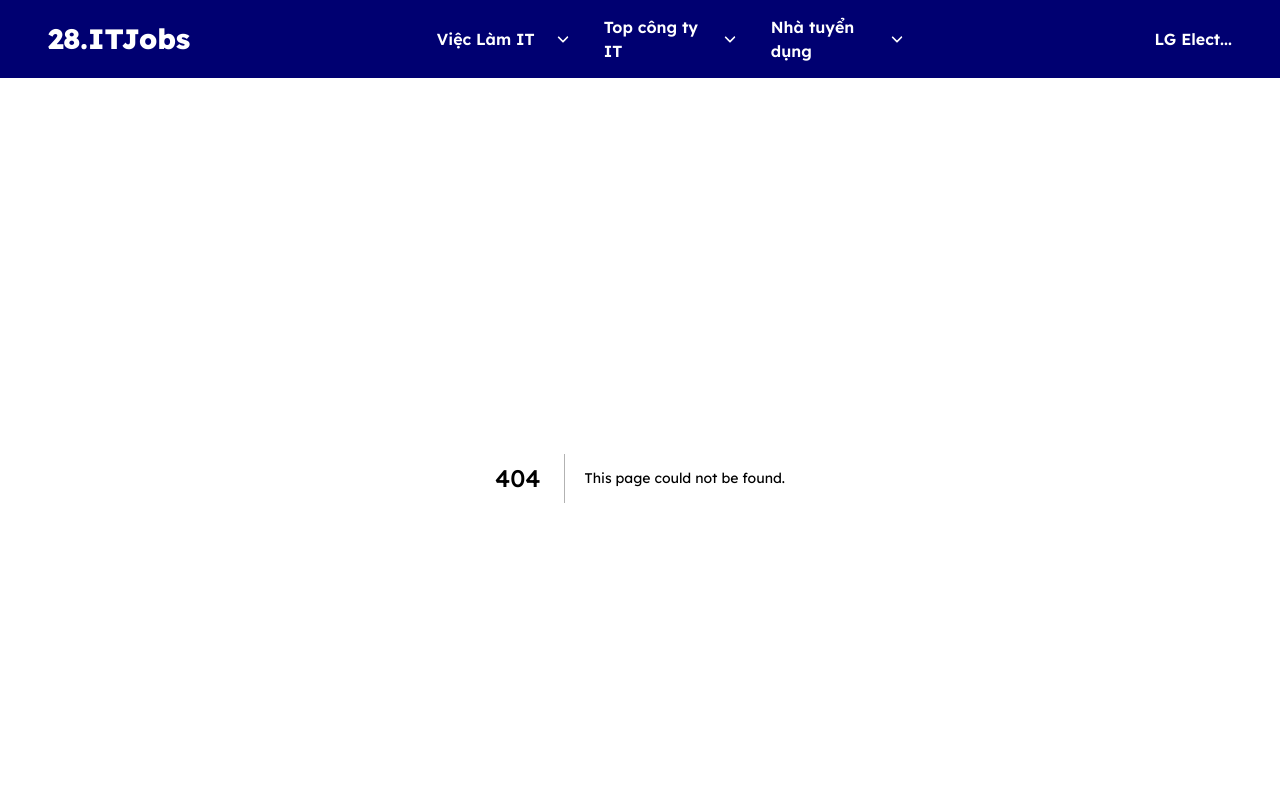
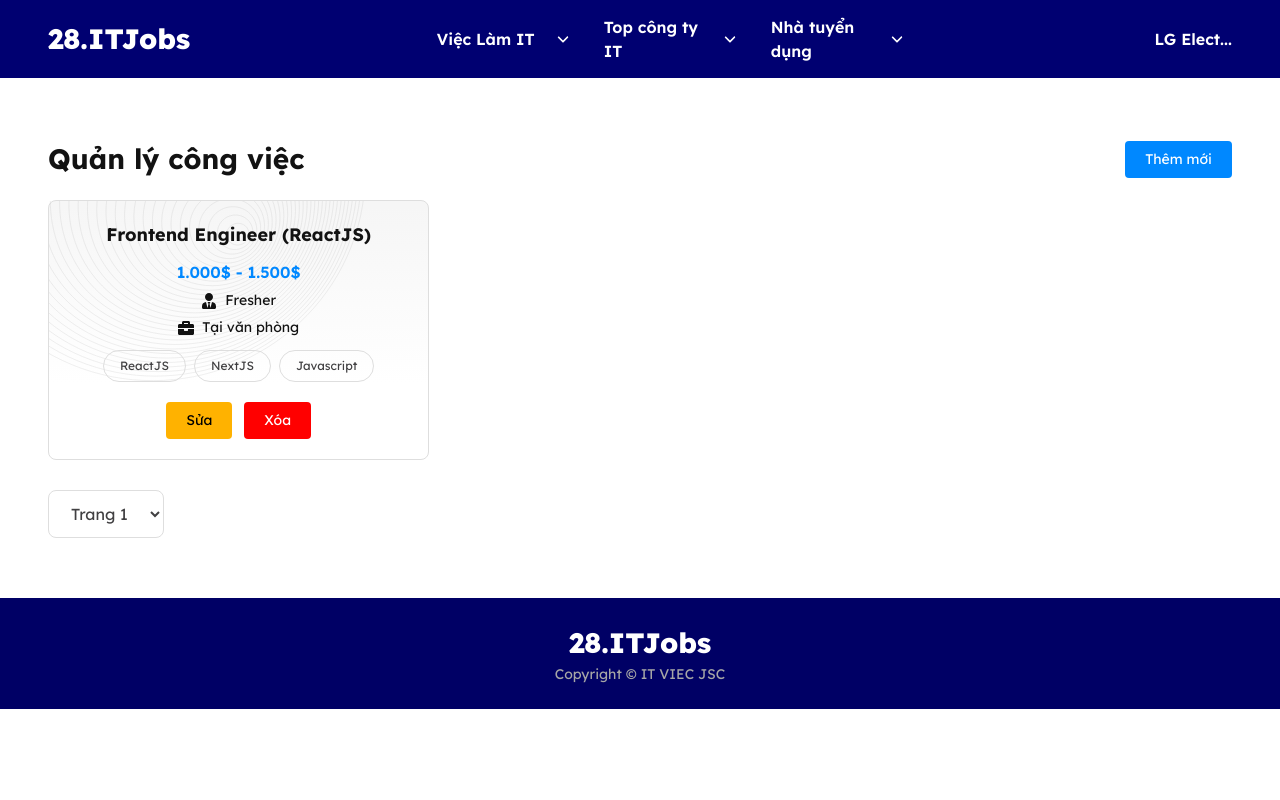
Before and after one commit to HungTrinh30106/it-job-frontend, a Next.js app: page /company-manage/job/list in a window 1280 px wide. Before the commit this address had no page. Shown: the top 800 px of the page. Built offline with nearby package versions, Linux system fonts and the light colour scheme.

Commit message:
0.08 Dựng trang quản lý công việc

```diff
--- /dev/null
+++ b/src/app/(pages)/company-manage/job/list/page.tsx
@@ -0,0 +1,80 @@
+import Link from "next/link";
+import { FaBriefcase, FaUserTie } from "react-icons/fa";
+
+export default function Page() {
+  return (
+    <>
+      {/* Quản lý công việc */}
+      <div className="py-[60px]">
+        <div className="contain">
+          <div className="mb-[20px] flex items-center justify-between flex-wrap gap-[20px]">
+            <h1 className="font-[700] sm:text-[28px] text-[24px] text-[#121212]">
+              Quản lý công việc
+            </h1>
+            <Link
+              href="#"
+              className="bg-[#0088FF] rounded-[4px] font-[400] text-[14px] text-white py-[8px] px-[20px]"
+            >
+              Thêm mới
+            </Link>
+          </div>
+          <div className="grid lg:grid-cols-3 sm:grid-cols-2 grid-cols-1 gap-[20px]">
+            <div className="border-[1px] border-[#DEDEDE] rounded-[8px] card-item">
+              <div className="py-[20px] px-[16px] text-center inner-body">
+                <h3 className="font-[700] text-[18px] text-[#121212] line-clamp-2 mb-[12px]">
+                  Frontend Engineer (ReactJS)
+                </h3>
+                <div className="font-[600] text-[16px] text-[#0088FF] mb-[6px]">
+                  1.000$ - 1.500$
+                </div>
+                <div className="flex items-center justify-center gap-x-[8px] mb-[6px] font-[400] text-[14px] text-[#121212]">
+                  <FaUserTie className="text-[16px]" /> Fresher
+                </div>
+                <div className="flex items-center justify-center gap-x-[8px] mb-[6px] font-[400] text-[14px] text-[#121212]">
+                  <FaBriefcase className="text-[16px]" /> Tại văn phòng
+                </div>
+                <div className="mt-[12px] flex flex-wrap items-center justify-center gap-[8px]">
+                  <div className="border-[1px] border-[#DEDEDE] rounded-[20px] py-[6px] px-[16px] font-[400] text-[12px] text-[#414042]">
+                    ReactJS
+                  </div>
+                  <div className="border-[1px] border-[#DEDEDE] rounded-[20px] py-[6px] px-[16px] font-[400] text-[12px] text-[#414042]">
+                    NextJS
+                  </div>
+                  <div className="border-[1px] border-[#DEDEDE] rounded-[20px] py-[6px] px-[16px] font-[400] text-[12px] text-[#414042]">
+                    Javascript
+                  </div>
+                </div>
+                <div className="mt-[20px] flex justify-center gap-[12px]">
+                  <Link
+                    href="#"
+                    className="bg-[#FFB200] text-black rounded-[4px] py-[8px] px-[20px] font-[400] text-[14px] inline-block"
+                  >
+                    Sửa
+                  </Link>
+                  <Link
+                    href="#"
+                    className="bg-[#FF0000] text-white rounded-[4px] py-[8px] px-[20px] font-[400] text-[14px] inline-block"
+                  >
+                    Xóa
+                  </Link>
+                </div>
+              </div>
+            </div>
+          </div>
+          <div className="mt-[30px]">
+            <select
+              name=""
+              id=""
+              className="bg-white border-[1px] border-[#DEDEDE] rounded-[8px] py-[12px] px-[18px] font-[400] text-[16px] text-[#414042]"
+            >
+              <option value="">Trang 1</option>
+              <option value="">Trang 2</option>
+              <option value="">Trang 3</option>
+            </select>
+          </div>
+        </div>
+      </div>
+      {/* Hết Quản lý công việc */}
+    </>
+  );
+}
--- a/src/app/(pages)/company-manage/profile/page.tsx
+++ b/src/app/(pages)/company-manage/profile/page.tsx
@@ -1,4 +1,4 @@
-export default function CompanyProfile() {
+export default function Page() {
   return (
     <>
       {/* Thông tin công ty */}
```
